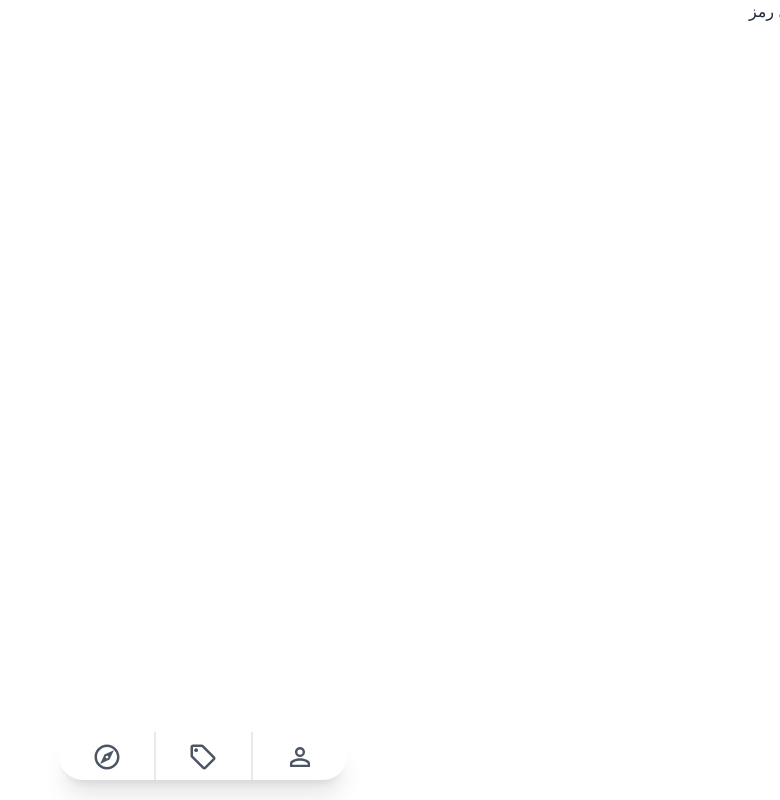
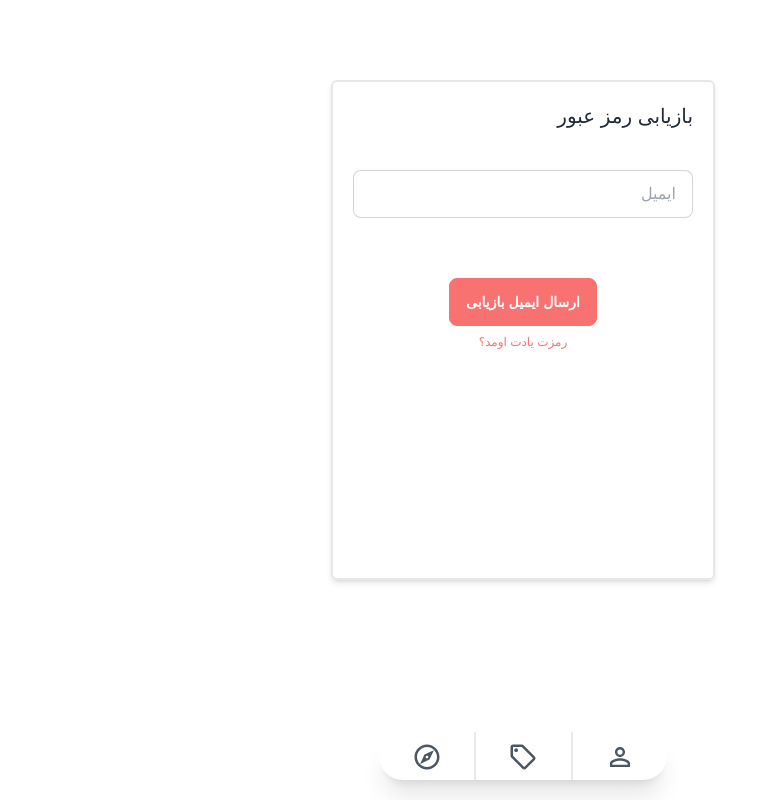
Before and after one commit to KeyvanAtighi/house-marketplace, a React (Create React App) app: page /forgotpassword in a window 1280 px wide. Shown: the whole page, without its empty margins (500-1280 px from the left). Built offline with nearby package versions, Linux system fonts and the light colour scheme.

Commit message:
add forgot password page

```diff
--- a/src/pages/ForgotPassword.js
+++ b/src/pages/ForgotPassword.js
@@ -1,7 +1,77 @@
-import React from "react";
+import { useState } from "react";
+import { Link, Navigate, useNavigate } from "react-router-dom";
+import { toast } from "react-toastify";
+import { HashLoader } from "react-spinners";
+
+// firebase
+import { getAuth, sendPasswordResetEmail } from "firebase/auth";
 
 function ForgotPassword() {
-  return <div>فراموشی رمز</div>;
+  // hooks
+  const [email, setEmail] = useState("");
+  const navigate = useNavigate();
+
+  // event handling
+  const onChange = (e) => {
+    setEmail(e.target.value);
+  };
+
+  const onSubmit = async (e) => {
+    e.preventDefault();
+
+    try {
+      const auth = getAuth();
+      if (email) {
+        // TO-DO: need to check if the email in exist
+        sendPasswordResetEmail(auth, email);
+
+        toast.success("ایمیل ارسال شد");
+        navigate("/signin");
+      } else {
+        toast.error("لطفا ایمیل را بدرستی وارد کنید!");
+        setEmail("");
+      }
+    } catch (error) {
+      toast.error("مشکلی پیش آمد، لطفا دوباره امتحان کنید");
+      setEmail("");
+    }
+  };
+
+  return (
+    // container
+    <div className="w-96 h-[500px] mx-auto my-20 border-2 rounded-md shadow-md p-5">
+      {/* sign in/sign out header */}
+      <header>
+        <h1 className="font-medium text-xl">بازیابی رمز عبور</h1>
+      </header>
+      {/* sign in form */}
+      <form className="form-control my-10 justify-center" onSubmit={onSubmit}>
+        <input
+          id="email"
+          type="email"
+          value={email}
+          placeholder="ایمیل"
+          className="input input-bordered w-full mb-5 focus:outline-none focus:border-2 focus:border-accent"
+          onChange={onChange}
+        />
+
+        {/* submit button */}
+        <button
+          type="submit"
+          className="btn btn-error text-white w-max mx-auto mt-10 mb-2"
+        >
+          ارسال ایمیل بازیابی
+        </button>
+        {/* back to log-in */}
+        <Link
+          to="/signin"
+          className="link link-hover text-error text-xs mx-auto"
+        >
+          رمزت یادت اومد؟
+        </Link>
+      </form>
+    </div>
+  );
 }
 
 export default ForgotPassword;
```
